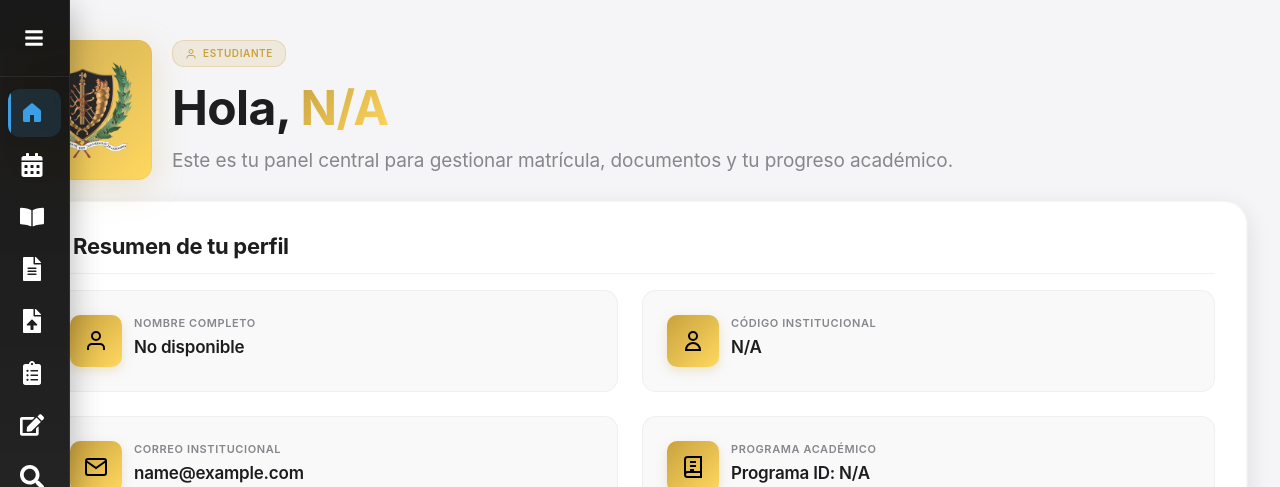
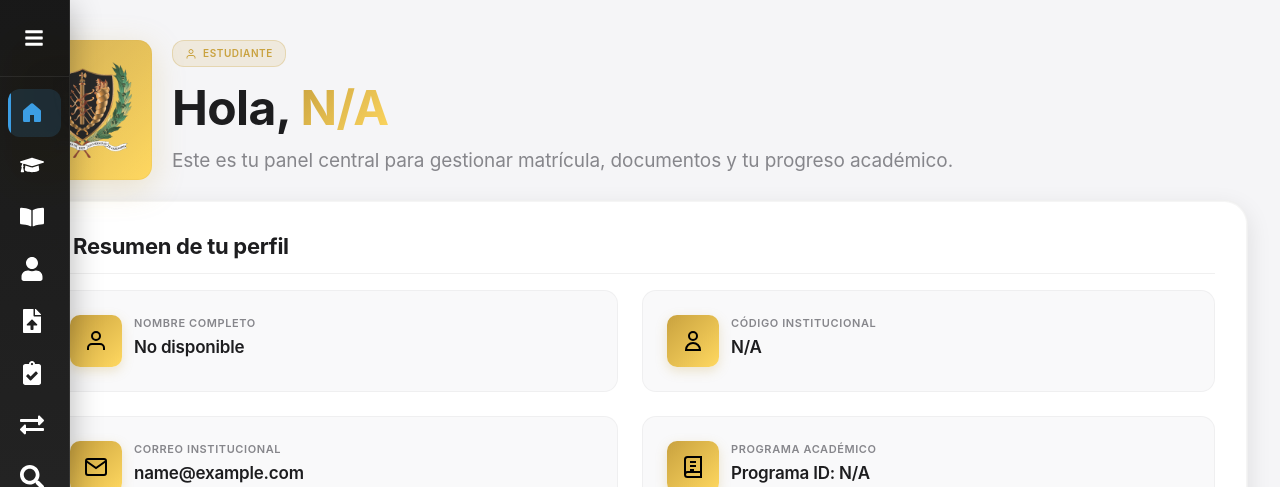
Before and after one commit to AndrxsQ/SIGMAUDC, a React app in the folder frontend/: page / in a window 1280 px wide. Shown: the top 487 px of the page. Built offline with nearby package versions, Linux system fonts and the light colour scheme; no server answers; sample sign-in values are in the browser's storage; the HTML template or start-up script is replaced by a standard one.

Commit message:
mejora iconos del side bar

```diff
--- a/frontend/src/components/estudiante/Sidebar.jsx
+++ b/frontend/src/components/estudiante/Sidebar.jsx
@@ -10,17 +10,16 @@ import React, { useState, useEffect } from "react";
 import {
   FaBars,
   FaBookOpen,
-  FaClipboardList,
   FaEdit,
   FaSearch,
-  FaFileAlt,
-  FaChartBar,
-  FaCalendarAlt,
-  FaSignOutAlt
+  FaSignOutAlt,
+  FaFileUpload,
+  FaUser,
+  FaGraduationCap,
+  FaClipboardCheck,
+  FaExchangeAlt
 } from "react-icons/fa";
-import { FaFileUpload } from "react-icons/fa";
 import { GoHomeFill } from "react-icons/go";
-import { MdOutlineUploadFile } from "react-icons/md";
 import "../../styles/Sidebar.css";
 
 // Componente principal Sidebar
@@ -150,17 +149,17 @@ const Sidebar = ({ activePage, setActivePage, onLogout }) => {
         {/* Opción: Pensul académico */}
         <div className="icon-content">
           <button className={activePage === "pensul" ? "active" : ""} onClick={() => setActivePage("pensul")}>
-            <FaCalendarAlt size={23} />
-            <span>Pensul</span>
+            <FaGraduationCap size={23} />
+            <span>Pensum Académico</span>
           </button>
 
-          {!isOpen && <span className="tooltip">Pensul</span>}
+          {!isOpen && <span className="tooltip">Pensum Académico</span>}
         </div>
 
         {/* Opción: Guía de matrícula */}
         <div className="icon-content">
           <button  className={activePage === "guia" ? "active" : ""} onClick={() => setActivePage("guia")}>
-            <FaBookOpen />
+            <FaBookOpen size={23} />
             <span>Guía de matrícula</span>
           </button>
           {!isOpen && <span className="tooltip">Guía de matrícula</span>}
@@ -169,7 +168,7 @@ const Sidebar = ({ activePage, setActivePage, onLogout }) => {
         {/* Opción: Datos del estudiante */}
         <div className="icon-content">
           <button className={activePage === "hoja" ? "active" : ""} onClick={() => setActivePage("hoja")}>
-            <FaFileAlt /> <span>Datos del estudiante</span>
+            <FaUser size={23} /> <span>Datos del estudiante</span>
           </button>
           {!isOpen && <span className="tooltip">Datos del estudiante</span>}
         </div>
@@ -179,7 +178,7 @@ const Sidebar = ({ activePage, setActivePage, onLogout }) => {
         {/* Opción: Subir documentos */}
         <div className="icon-content">
           <button className={activePage === "Subir" ? "active" : ""} onClick={() => setActivePage("subir")}>
-            <FaFileUpload /> <span>Subir documentos</span>
+            <FaFileUpload size={23} /> <span>Subir documentos</span>
           </button>
           {!isOpen && <span className="tooltip">Subir documentos</span>}
         </div>
@@ -187,7 +186,7 @@ const Sidebar = ({ activePage, setActivePage, onLogout }) => {
         {/* Opción: Inscribir asignaturas */}
         <div className="icon-content">
           <button className={activePage === "inscribir" ? "active" : ""} onClick={() => setActivePage("inscribir")}>
-            <FaClipboardList /> <span>Inscribir asignaturas</span>
+            <FaClipboardCheck size={23} /> <span>Inscribir asignaturas</span>
           </button>
           {!isOpen && <span className="tooltip">Inscribir asignaturas</span>}
         </div>
@@ -195,7 +194,7 @@ const Sidebar = ({ activePage, setActivePage, onLogout }) => {
         {/* Opción: Modificar matrícula */}
         <div className="icon-content">
           <button className={activePage === "modificar" ? "active" : ""} onClick={() => setActivePage("modificar")}>
-            <FaEdit /> <span>Modificar matrícula</span>
+            <FaExchangeAlt size={23} /> <span>Modificar matrícula</span>
           </button>
           {!isOpen && <span className="tooltip">Modificar matrícula</span>}
         </div>
@@ -203,7 +202,7 @@ const Sidebar = ({ activePage, setActivePage, onLogout }) => {
         {/* Opción: Consultar matrícula */}
         <div className="icon-content">
           <button className={activePage === "Consultar" ? "active" : ""} onClick={() => setActivePage("prueba")}>
-            <FaSearch /> <span>Consultar matrícula</span>
+            <FaSearch size={23} /> <span>Consultar matrícula</span>
           </button>
           {!isOpen && <span className="tooltip">Consultar matrícula</span>}
         </div>
```
